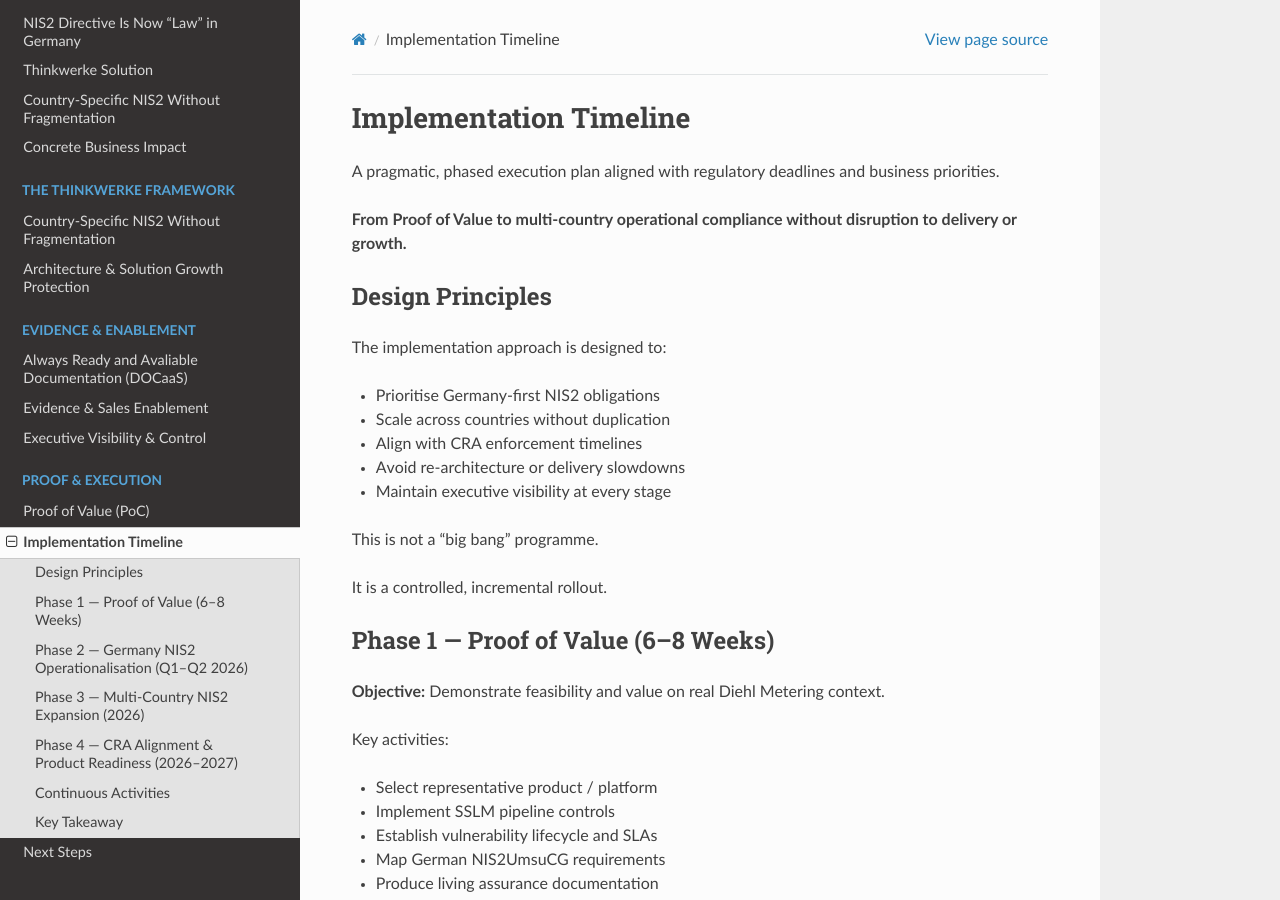
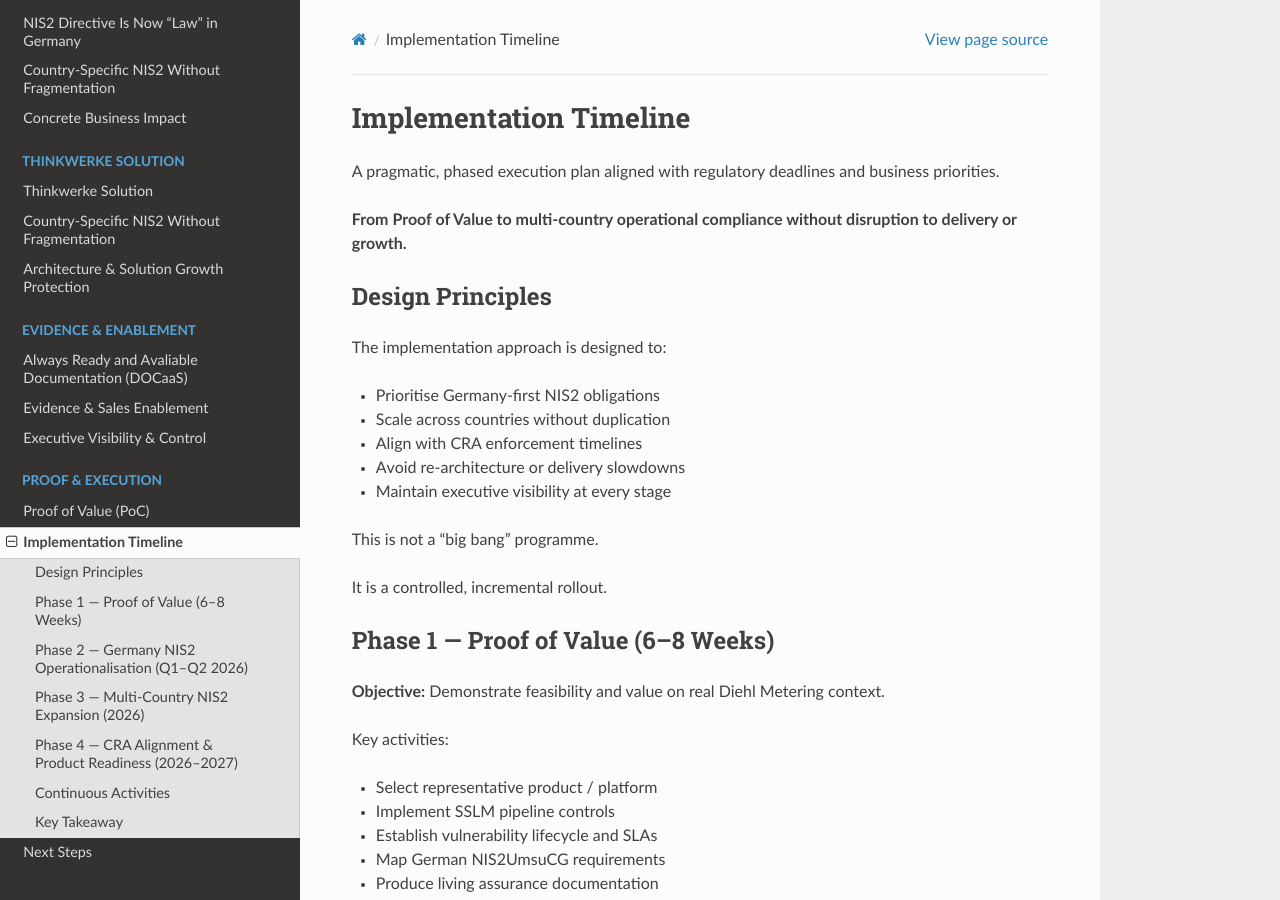
Before and after one commit to Mynkskhr/diehlmetering, a Sphinx documentation site: the page built from docs/source/implementation-timeline.rst, in a window 1280 px wide and 900 px high. Built offline with Sphinx 7.4.7 and the Read the Docs theme 3.1.0, drawn with Linux system fonts in a browser that asks for light colours; pages that are not in the unit, such as notebooks, are missing from menus.

Commit message:
Update index.rst

```diff
--- a/docs/source/index.rst
+++ b/docs/source/index.rst
@@ -24,7 +24,6 @@ with contineous deliverable milestone for SVPs of Diehl Metering to show the ful
    :maxdepth: 1
 
    nis2-2026
-   thinkwerke-framework
    country-specific-nis2
    architecture-development
    evidence-sales-enablement
@@ -40,9 +39,9 @@ with contineous deliverable milestone for SVPs of Diehl Metering to show the ful
 
 .. toctree::
    :maxdepth: 1
-   :caption: The Thinkwerke Framework
+   :caption: Thinkwerke Solution
 
-   unified-compliance-framework
+   thinkwerke-framework
    country-specific-nis2
    architecture-growth-protection
 
```
